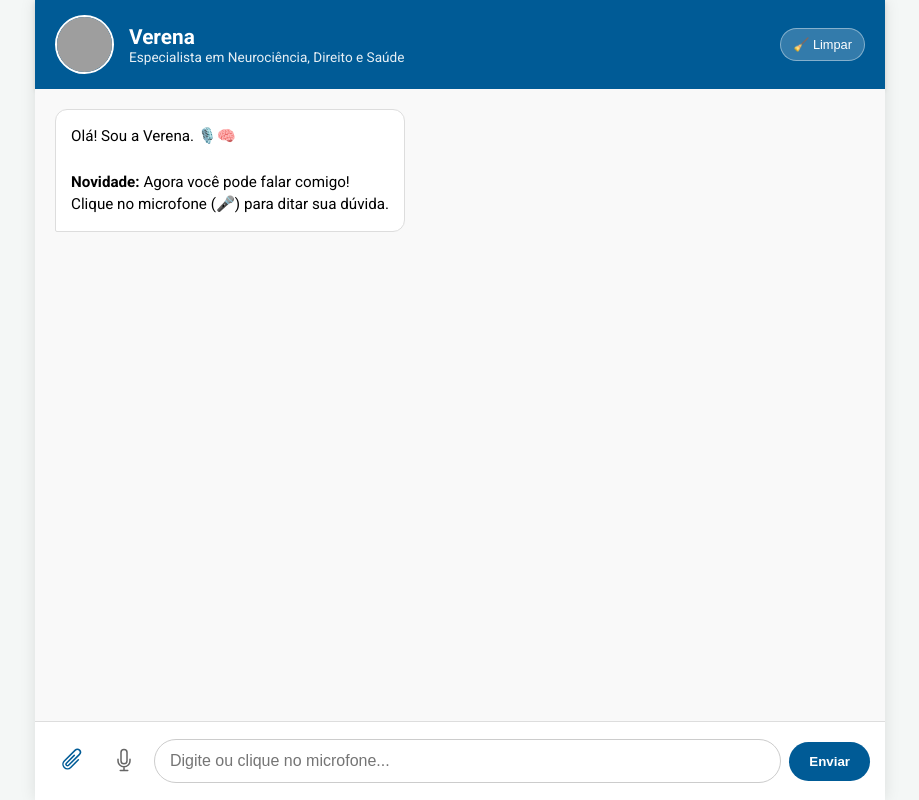
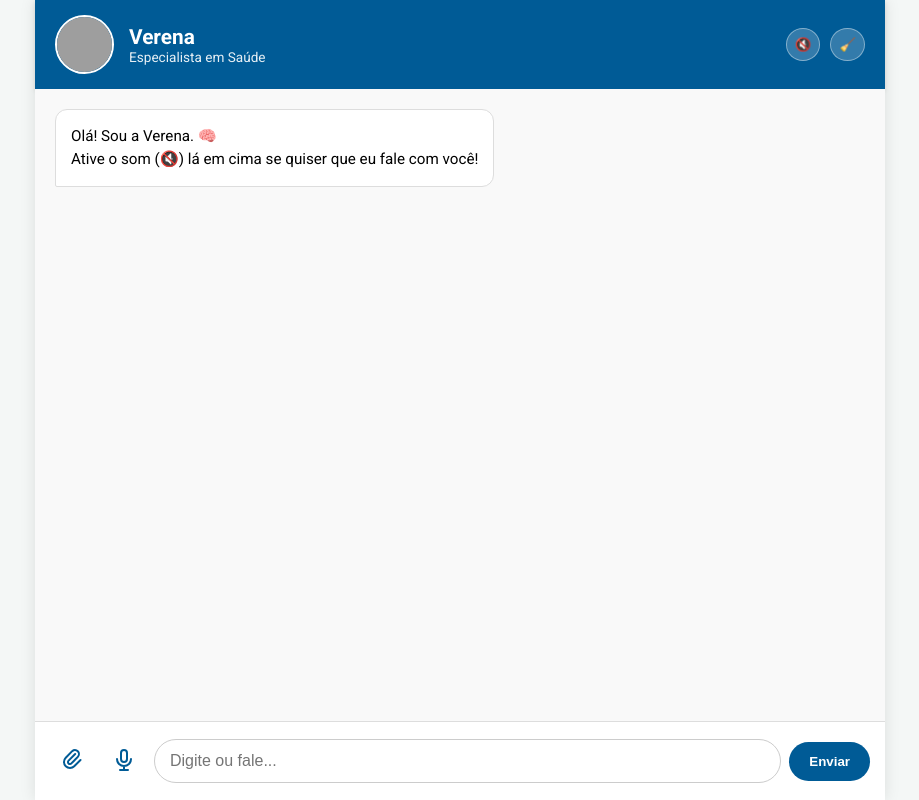
Before and after one commit to pinheiro767/projeto-verena, a Flask app: page / in a window 1280 px wide. Shown: the whole page, without its empty margins (180-1099 px from the left). Run offline with Flask 3, Linux system fonts and the light colour scheme; grey boxes are pictures that could not be loaded.

Commit message:
Verena fala e vira App

```diff
--- a/templates/index.html
+++ b/templates/index.html
@@ -3,7 +3,12 @@
 <head>
     <meta charset="UTF-8">
     <meta name="viewport" content="width=device-width, initial-scale=1.0">
-    <title>Verena - Assistente Multimodal</title>
+    <meta name="theme-color" content="#005b96">
+    <meta name="apple-mobile-web-app-status-bar-style" content="#005b96">
+    <meta name="apple-mobile-web-app-capable" content="yes">
+    <link rel="manifest" href="{{ url_for('static', filename='manifest.json') }}">
+    <title>Verena - Assistente Inteligente</title>
+
     <link href="https://fonts.googleapis.com/css2?family=Roboto:wght@300;400;500;700&display=swap" rel="stylesheet">
     <style>
         :root {
@@ -33,7 +38,6 @@
             box-shadow: 0 0 15px rgba(0,0,0,0.1);
         }
 
-        /* Cabeçalho */
         .header {
             background-color: var(--azul-saude);
             color: white;
@@ -55,15 +59,19 @@
         .header h1 { margin: 0; font-size: 1.3rem; }
         .header p { margin: 0; font-size: 0.85rem; opacity: 0.9; }
 
-        .btn-limpar {
+        .controles-header { display: flex; gap: 10px; }
+
+        .btn-header {
             background: rgba(255,255,255,0.2);
             border: 1px solid rgba(255,255,255,0.4);
-            color: white; padding: 8px 12px;
-            border-radius: 20px; cursor: pointer;
-            font-size: 0.8rem;
+            color: white; padding: 8px;
+            border-radius: 50%; cursor: pointer;
+            transition: background 0.3s;
+            display: flex; align-items: center; justify-content: center;
         }
+        .btn-header:hover { background: rgba(255,255,255,0.4); }
+        .som-ativo { background-color: #4cd137 !important; border-color: #4cd137; }
 
-        /* Chat */
         .chat-box {
             flex: 1; padding: 20px; overflow-y: auto;
             display: flex; flex-direction: column; gap: 15px;
@@ -81,30 +89,17 @@
 
         .img-preview-chat { max-width: 200px; border-radius: 8px; margin-bottom: 8px; border: 2px solid rgba(255,255,255,0.5); }
 
-        /* Área de Input */
         .input-area {
             padding: 15px; background: white; border-top: 1px solid #ddd;
             display: flex; align-items: center; gap: 8px;
         }
 
-        /* Botão Clipe */
-        .btn-clip {
+        .btn-icon {
             cursor: pointer; padding: 10px; border-radius: 50%;
-            color: var(--azul-saude);
+            color: var(--azul-saude); border: none; background: transparent;
         }
-        .btn-clip:hover { background-color: #eef; }
-        .btn-clip svg { width: 24px; height: 24px; }
+        .btn-icon:hover { background-color: #eef; }
 
-        /* --- NOVO BOTÃO MICROFONE --- */
-        .btn-mic {
-            cursor: pointer; padding: 10px; border-radius: 50%;
-            border: none; background: transparent;
-            color: #666; transition: all 0.3s;
-        }
-        .btn-mic:hover { background-color: #eef; color: var(--azul-saude); }
-        .btn-mic svg { width: 24px; height: 24px; }
-
-        /* Animação quando está gravando (Pulsar vermelho) */
         .gravando {
             background-color: var(--vermelho-gravando) !important;
             color: white !important;
@@ -121,8 +116,7 @@
 
         input[type="text"] {
             flex: 1; padding: 12px 15px;
-            border: 1px solid #ccc; border-radius: 25px; outline: none;
-            font-size: 1rem;
+            border: 1px solid #ccc; border-radius: 25px; outline: none; font-size: 1rem;
         }
 
         button.btn-enviar {
@@ -141,41 +135,39 @@
             <img src="{{ url_for('static', filename='avatar.png') }}" alt="Verena">
             <div>
                 <h1>Verena</h1>
-                <p>Especialista em Neurociência, Direito e Saúde</p>
+                <p>Especialista em Saúde</p>
             </div>
         </div>
-        <button class="btn-limpar" onclick="novaConversa()">🧹 Limpar</button>
+        <div class="controles-header">
+            <button id="btn-som" class="btn-header" onclick="alternarSom()" title="Ativar/Desativar Voz da Verena">
+                🔇
+            </button>
+            <button class="btn-header" onclick="novaConversa()" title="Limpar">🧹</button>
+        </div>
     </div>
 
     <div class="chat-box" id="chat-box">
         <div class="mensagem verena">
-            Olá! Sou a Verena. 🎙️🧠<br><br>
-            <strong>Novidade:</strong> Agora você pode falar comigo!<br>
-            Clique no microfone (🎤) para ditar sua dúvida.
+            Olá! Sou a Verena. 🧠<br>
+            Ative o som (🔇) lá em cima se quiser que eu fale com você!
         </div>
     </div>
 
-    <div class="loading" id="loading">Verena está analisando...</div>
+    <div class="loading" id="loading">Verena está pensando...</div>
 
     <div class="input-area">
-        <label for="file-input" class="btn-clip" title="Anexar Imagem">
-            <svg xmlns="http://www.w3.org/2000/svg" fill="none" viewBox="0 0 24 24" stroke-width="1.5" stroke="currentColor">
-                <path stroke-linecap="round" stroke-linejoin="round" d="m18.375 12.739-7.693 7.693a4.5 4.5 0 0 1-6.364-6.364l10.94-10.94A3 3 0 1 1 19.5 7.372L8.552 18.32m.009-.01-.01.01m5.699-9.941-7.81 7.81a1.5 1.5 0 0 0 2.112 2.13" />
-            </svg>
+        <label for="file-input" class="btn-icon" title="Anexar Imagem">
+            <svg xmlns="http://www.w3.org/2000/svg" width="24" height="24" fill="none" viewBox="0 0 24 24" stroke="currentColor" stroke-width="2"><path stroke-linecap="round" stroke-linejoin="round" d="M15.172 7l-6.586 6.586a2 2 0 102.828 2.828l6.414-6.586a4 4 0 00-5.656-5.656l-6.415 6.585a6 6 0 108.486 8.486L20.5 13" /></svg>
         </label>
         <input type="file" id="file-input" accept="image/*">
 
-        <button id="btn-mic" class="btn-mic" onclick="alternarGravacao()" title="Falar">
-            <svg xmlns="http://www.w3.org/2000/svg" fill="none" viewBox="0 0 24 24" stroke-width="1.5" stroke="currentColor">
-              <path stroke-linecap="round" stroke-linejoin="round" d="M12 18.75a6 6 0 0 0 6-6v-1.5m-6 7.5a6 6 0 0 1-6-6v-1.5m6 7.5v3.75m-3.75 0h7.5M12 15.75a3 3 0 0 1-3-3V4.5a3 3 0 1 1 6 0v8.25a3 3 0 0 1-3 3Z" />
-            </svg>
+        <button id="btn-mic" class="btn-icon" onclick="alternarGravacao()" title="Falar">
+            <svg xmlns="http://www.w3.org/2000/svg" width="24" height="24" fill="none" viewBox="0 0 24 24" stroke="currentColor" stroke-width="2"><path stroke-linecap="round" stroke-linejoin="round" d="M19 11a7 7 0 01-7 7m0 0a7 7 0 01-7-7m7 7v4m0 0H8m4 0h4m-4-8a3 3 0 01-3-3V5a3 3 0 116 0v6a3 3 0 01-3 3z" /></svg>
         </button>
 
-        <div id="file-alert" class="file-alert">
-            📸 Imagem <span onclick="limparImagem()" style="cursor:pointer;color:red;margin-left:5px;">✖</span>
-        </div>
+        <div id="file-alert" class="file-alert">📸 Imagem <span onclick="limparImagem()" style="color:red;cursor:pointer">✖</span></div>
 
-        <input type="text" id="user-input" placeholder="Digite ou clique no microfone...">
+        <input type="text" id="user-input" placeholder="Digite ou fale...">
         <button class="btn-enviar" onclick="enviarMensagem()">Enviar</button>
     </div>
 </div>
@@ -183,68 +175,85 @@
 <script>
     let imagemBase64 = null;
     let mimeType = null;
+    let somAtivo = false; // Começa mudo
 
-    // --- LÓGICA DE RECONHECIMENTO DE VOZ (Javascript) ---
+    // --- SINTESE DE VOZ (FALA) ---
+    function falarTexto(textoHTML) {
+        if (!somAtivo) return;
+
+        // Limpa tags HTML (tira os <br> e <b>) para ler só o texto
+        let div = document.createElement("div");
+        div.innerHTML = textoHTML;
+        let textoLimpo = div.textContent || div.innerText || "";
+
+        // Configura a voz
+        let fala = new SpeechSynthesisUtterance(textoLimpo);
+        fala.lang = "pt-BR";
+        fala.rate = 1.1; // Um pouco mais rápido que o normal
+        window.speechSynthesis.speak(fala);
+    }
+
+    function alternarSom() {
+        somAtivo = !somAtivo;
+        const btn = document.getElementById('btn-som');
+        if (somAtivo) {
+            btn.innerText = "🔊";
+            btn.classList.add("som-ativo");
+            falarTexto("Modo de voz ativado.");
+        } else {
+            btn.innerText = "🔇";
+            btn.classList.remove("som-ativo");
+            window.speechSynthesis.cancel(); // Para de falar
+        }
+    }
+
+    // --- RECONHECIMENTO DE VOZ (MICROFONE) ---
     const btnMic = document.getElementById('btn-mic');
     const userInput = document.getElementById('user-input');
     let recognition = null;
     let estaGravando = false;
 
-    // Verifica se o navegador tem o recurso (Chrome/Edge/Android)
     if ('webkitSpeechRecognition' in window || 'SpeechRecognition' in window) {
         const SpeechRecognition = window.SpeechRecognition || window.webkitSpeechRecognition;
         recognition = new SpeechRecognition();
-        recognition.lang = 'pt-BR'; // Português Brasil
+        recognition.lang = 'pt-BR';
         recognition.continuous = false;
-        recognition.interimResults = false;
 
         recognition.onstart = function() {
             estaGravando = true;
             btnMic.classList.add('gravando');
-            userInput.placeholder = "Ouvindo... pode falar!";
+            userInput.placeholder = "Ouvindo...";
         };
 
         recognition.onend = function() {
             estaGravando = false;
             btnMic.classList.remove('gravando');
-            userInput.placeholder = "Digite ou clique no microfone...";
+            userInput.placeholder = "Digite ou fale...";
+            // Se o som estiver ativo, envia direto
+            if(userInput.value.trim() !== "") enviarMensagem();
         };
 
         recognition.onresult = function(event) {
-            const textoFalado = event.results[0][0].transcript;
-            userInput.value = textoFalado; // Escreve o que você falou na caixa
-        };
-
-        recognition.onerror = function(event) {
-            console.error("Erro no microfone:", event.error);
-            estaGravando = false;
-            btnMic.classList.remove('gravando');
+            userInput.value = event.results[0][0].transcript;
         };
     } else {
-        btnMic.style.display = 'none'; // Se não funcionar no navegador, esconde o botão
+        btnMic.style.display = 'none';
     }
 
     function alternarGravacao() {
-        if (!recognition) {
-            alert("Seu navegador não suporta voz. Tente usar o Google Chrome.");
-            return;
-        }
-        if (estaGravando) {
-            recognition.stop();
-        } else {
-            recognition.start();
-        }
+        if(estaGravando) recognition.stop();
+        else recognition.start();
     }
 
-    // --- CÓDIGO DO CHAT, IMAGEM E LIMPEZA ---
+    // --- CHAT E LÓGICA GERAL ---
+    const chatBox = document.getElementById('chat-box');
+    const loading = document.getElementById('loading');
     const fileInput = document.getElementById('file-input');
     const fileAlert = document.getElementById('file-alert');
-    const chatBox = document.getElementById('chat-box');
-    const loading = document.getElementById('loading');
 
     function novaConversa() {
-        if(confirm("Limpar histórico?")) {
-            chatBox.innerHTML = '<div class="mensagem verena">Histórico limpo! 🧹<br>Como posso ajudar agora?</div>';
+        if(confirm("Limpar tudo?")) {
+            chatBox.innerHTML = '<div class="mensagem verena">Histórico limpo! ✨</div>';
             limparImagem();
             userInput.value = '';
         }
@@ -255,9 +264,8 @@
         if (file) {
             const reader = new FileReader();
             reader.onload = function(evt) {
-                const resultado = evt.target.result;
-                imagemBase64 = resultado.split(',')[1];
-                mimeType = resultado.split(';')[0].split(':')[1];
+                imagemBase64 = evt.target.result.split(',')[1];
+                mimeType = evt.target.result.split(';')[0].split(':')[1];
                 fileAlert.style.display = 'flex';
             };
             reader.readAsDataURL(file);
@@ -267,7 +275,6 @@
     function limparImagem() {
         fileInput.value = '';
         imagemBase64 = null;
-        mimeType = null;
         fileAlert.style.display = 'none';
     }
 
@@ -275,12 +282,10 @@
         const texto = userInput.value;
         if (texto.trim() === "" && !imagemBase64) return;
 
-        let htmlUsuario = `<div class="mensagem usuario">`;
-        if (imagemBase64) {
-            htmlUsuario += `<img src="data:${mimeType};base64,${imagemBase64}" class="img-preview-chat"><br>`;
-        }
-        htmlUsuario += `${texto}</div>`;
-        chatBox.innerHTML += htmlUsuario;
+        let htmlUser = `<div class="mensagem usuario">`;
+        if (imagemBase64) htmlUser += `<img src="data:${mimeType};base64,${imagemBase64}" class="img-preview-chat"><br>`;
+        htmlUser += `${texto}</div>`;
+        chatBox.innerHTML += htmlUser;
 
         userInput.value = '';
         loading.style.display = 'block';
@@ -289,28 +294,26 @@
         fetch('/processar', {
             method: 'POST',
             headers: { 'Content-Type': 'application/json' },
-            body: JSON.stringify({
-                msg: texto,
-                imagem: imagemBase64,
-                tipo: mimeType
-            })
+            body: JSON.stringify({ msg: texto, imagem: imagemBase64, tipo: mimeType })
         })
-        .then(response => response.json())
+        .then(res => res.json())
         .then(data => {
             loading.style.display = 'none';
             chatBox.innerHTML += `<div class="mensagem verena">${data.resposta}</div>`;
             chatBox.scrollTop = chatBox.scrollHeight;
+
+            // A MÁGICA: A VERENA FALA AQUI
+            falarTexto(data.resposta);
+
             limparImagem();
         })
-        .catch(erro => {
+        .catch(err => {
             loading.style.display = 'none';
-            chatBox.innerHTML += `<div class="mensagem verena" style="color:red">Erro de conexão.</div>`;
+            chatBox.innerHTML += `<div class="mensagem verena" style="color:red">Erro.</div>`;
         });
     }
 
-    userInput.addEventListener('keypress', function(e) {
-        if (e.key === 'Enter') enviarMensagem();
-    });
+    userInput.addEventListener('keypress', (e) => { if(e.key === 'Enter') enviarMensagem() });
 </script>
 </body>
 </html>
```
Also changed, not shown: static/manifest.json (added).
